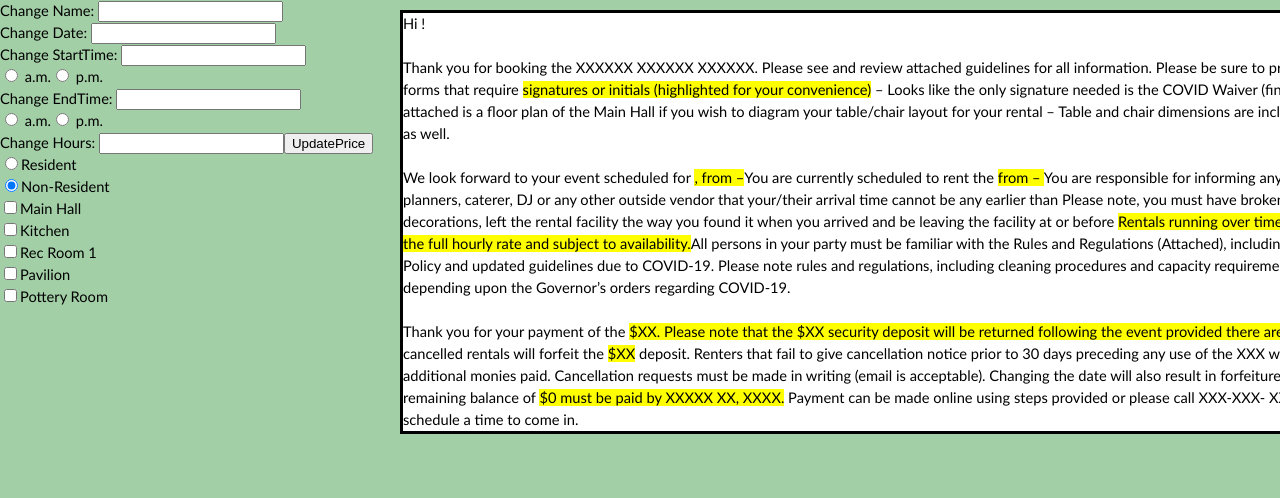
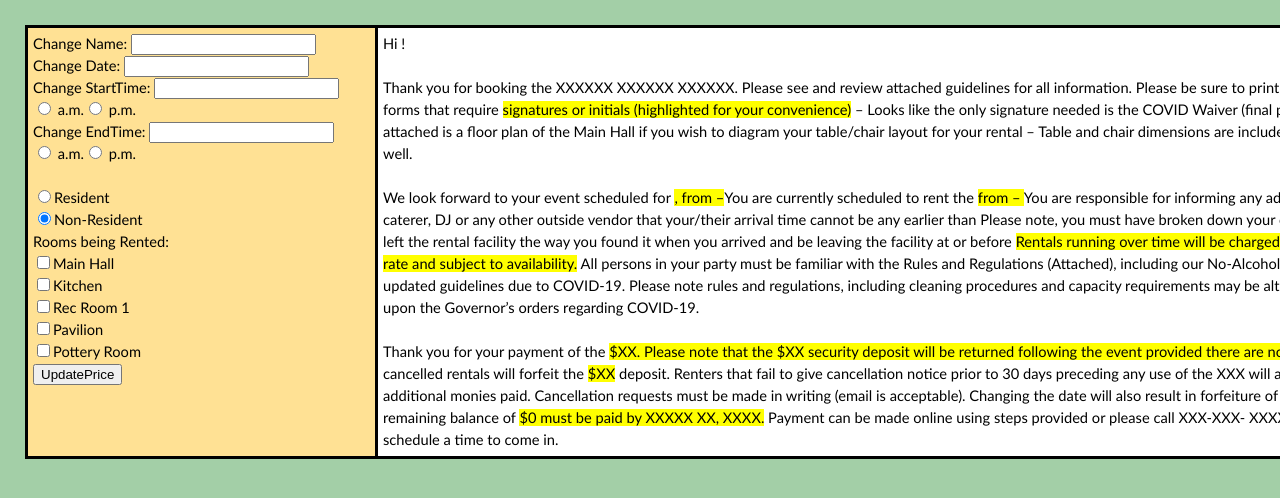
Before and after one commit to mlorang/Confirmation-Email, a React (Create React App) app: page / in a window 1280 px wide. Shown: the top 498 px of the page. Built offline with nearby package versions, Linux system fonts and the light colour scheme.

Commit message:
working on displaying hours for each room

```diff
--- a/src/App.tsx
+++ b/src/App.tsx
@@ -1,7 +1,6 @@
 import React, { useState } from "react";
 import ChangeEventDate from "./components/ChangeEventDate";
 import ChangeEventPrice from "./components/ChangeEventPrice";
-import ChangeEventRoom from "./components/ChangeEventRoom";
 import ChangeEventTime from "./components/ChangeEventTime";
 import ChangeRenterName from "./components/ChangeRenterName";
 import EventBalanceDue from "./components/EventBalanceDue";
@@ -17,13 +16,14 @@ function App(): JSX.Element {
   const [endTime, setEndTime] = useState<string>("");
   const [rooms, setRooms] = useState<string>("");
   const [balanceDue, setBalanceDue] = useState<string>("");
-  const [hours, setHours] = useState<string>("");
+  const [hours, setHours] = useState<string[]>(["", "", "", "", ""]);
   const [startTimePeriod, setStartTimePeriod] = useState<string>("");
   const [endTimePeriod, setEndTimePeriod] = useState<string>("");
   const [price, setPrice] = useState<number>(0);
 
   return (
     <div className="app">
+      <div className="renterInformationSettingBox">
         <ChangeRenterName name={name} setName={setName}></ChangeRenterName>
 
         <ChangeEventDate date={date} setDate={setDate}></ChangeEventDate>
@@ -38,7 +38,6 @@ function App(): JSX.Element {
           endTimePeriod={endTimePeriod}
           setEndTimePeriod={setEndTimePeriod} //string end time a.m. or p.m.
         ></ChangeEventTime>
-
         <ChangeEventPrice
           balanceDue={balanceDue}
           setBalanceDue={setBalanceDue}
@@ -46,10 +45,10 @@ function App(): JSX.Element {
           setHours={setHours}
           price={price}
           setPrice={setPrice}
+          rooms={rooms}
+          setRooms={setRooms}
         ></ChangeEventPrice>
-
-      <ChangeEventRoom rooms={rooms} setRooms={setRooms}></ChangeEventRoom>
-      <div className="backgroundText">
+      </div>
       <div className="emailBody">
         <EventName name={name}></EventName>
 
@@ -66,7 +65,6 @@ function App(): JSX.Element {
         {/*<EventEndText></EventEndText>*/}
       </div>
     </div>
-    </div>
   );
 }
 
--- a/src/components/ChangeEventPrice.tsx
+++ b/src/components/ChangeEventPrice.tsx
@@ -1,13 +1,16 @@
 import React, { useState } from "react";
 import { Button, Form } from "react-bootstrap";
+import ChangeEventRoomPrice from "./ChangeEventRoomPrice";
 
 interface EventPrice {
   balanceDue: string;
   setBalanceDue: (newString: string) => void;
-  hours: string;
-  setHours: (newString: string) => void;
+  hours: string[];
+  setHours: (newString: string[]) => void;
   price: number;
   setPrice: (newNumber: number) => void;
+  rooms: string;
+  setRooms: (newString: string) => void;
 }
 
 function ChangeEventPrice({
@@ -17,31 +20,56 @@ function ChangeEventPrice({
   setHours,
   price,
   setPrice,
+  rooms,
+  setRooms,
 }: EventPrice) {
   const RESIDENTS = ["Resident", "Non-Resident"];
   const [resident, setResident] = useState<string>("Non-Resident");
+  const ROOMS = [
+    "Main Hall",
+    "Kitchen",
+    "Rec Room 1",
+    "Pavilion",
+    "Pottery Room",
+  ];
+  const ROOMSHOURS = [
+    "Main Hall Hours: ",
+    "Kitchen Hours: ",
+    "Rec Room 1 Hours: ",
+    "Pavilion Hours: ",
+    "Pottery Room Hours: ",
+  ];
+  const [checkedState, setCheckedState] = useState<boolean[]>([
+    false,
+    false,
+    false,
+    false,
+    false,
+  ]);
 
-  function updateHours(event: React.ChangeEvent<HTMLInputElement>) {
-    setHours(event.target.value);
+  function handleSelecetedRoomChange(position: number) {
+    const temp = !checkedState[position];
+    const tempChecked = checkedState;
+    tempChecked[position] = temp;
+    const updateCheckedState = tempChecked;
+    console.log(updateCheckedState);
+    setCheckedState(updateCheckedState);
+    let text: string[] = [];
+
+    updateCheckedState.map((index: boolean, position: number): number =>
+      index === true ? text.push(ROOMS[position]) : 0
+    );
+    setRooms(text.join(" and "));
   }
 
-  function updatePrice(): void {
-    if (resident === "Non-Resident") {
-      const price = parseFloat(hours) * 65;
-      setPrice(price);
-    } else {
-      const price = parseFloat(hours) * 60;
-      setPrice(price);
-    }
-  }
+  function updatePrice(): void {}
+
   function updateResident(event: React.ChangeEvent<HTMLInputElement>) {
     setResident(event.target.value);
   }
+
   return (
     <div>
-      <Form.Label> Change Hours: </Form.Label>
-      <Form.Control value={hours} onChange={updateHours} />
-      <Button onClick={updatePrice}>UpdatePrice</Button>
       {RESIDENTS.map((choice: string) => (
         <Form.Check
           type="radio"
@@ -51,6 +79,21 @@ function ChangeEventPrice({
           checked={choice === resident}
         />
       ))}
+      <Form.Label>Rooms being Rented:</Form.Label>
+      {ROOMS.map((choice: string, index: number) => (
+        <Form.Check
+          type="checkbox"
+          label={choice}
+          value={choice}
+          onChange={() => handleSelecetedRoomChange(index)}
+        />
+      ))}
+      <ChangeEventRoomPrice
+        checkedState={checkedState}
+        hours={hours}
+        setHours={setHours}
+      ></ChangeEventRoomPrice>
+      <Button onClick={updatePrice}>UpdatePrice</Button>
     </div>
   );
 }
--- a/src/components/ChangeEventRoom.tsx
+++ /dev/null
@@ -1,56 +0,0 @@
-import React, { useState } from "react";
-import { Form } from "react-bootstrap";
-
-interface AllRooms {
-  rooms: string;
-  setRooms: (newString: string) => void;
-}
-
-function ChangeRoom({ rooms, setRooms }: AllRooms) {
-  const ROOMS = [
-    "Main Hall",
-    "Kitchen",
-    "Rec Room 1",
-    "Pavilion",
-    "Pottery Room",
-  ];
-  const [checkedState, setCheckedState] = useState<boolean[]>([
-    false,
-    false,
-    false,
-    false,
-    false,
-  ]);
-
-  function handleOnChange(position: number) {
-    const temp = !checkedState[position];
-    const tempChecked = checkedState;
-    tempChecked[position] = temp;
-    const updateCheckedState = tempChecked;
-    console.log(updateCheckedState);
-    setCheckedState(updateCheckedState);
-    let text: string[] = [];
-
-    updateCheckedState.map((index: boolean, position: number): number =>
-      index === true ? text.push(ROOMS[position]) : 0
-    );
-    setRooms(text.join(" and "));
-  }
-
-  return (
-    <div>
-      <Form.Group controlId="formAnswerbox">
-        {ROOMS.map((choice: string, index: number) => (
-          <Form.Check
-            type="checkbox"
-            label={choice}
-            value={choice}
-            onChange={() => handleOnChange(index)}
-          />
-        ))}
-      </Form.Group>
-    </div>
-  );
-}
-
-export default ChangeRoom;
--- /dev/null
+++ b/src/components/ChangeEventRoomPrice.tsx
@@ -0,0 +1,25 @@
+import React, { useState } from "react";
+import { Form } from "react-bootstrap";
+
+interface BooleanValues {
+  checkedState: boolean[];
+  hours: string[];
+  setHours: (newStringArray: string[]) => void;
+}
+
+function ChangeEventRoomPrice({
+  checkedState,
+  hours,
+  setHours,
+}: BooleanValues) {
+  const [visible, setVisible] = useState<boolean[]>([
+    false,
+    false,
+    false,
+    false,
+    false,
+  ]);
+  return <div></div>;
+}
+
+export default ChangeEventRoomPrice;
--- a/src/components/ChangeEventTime.tsx
+++ b/src/components/ChangeEventTime.tsx
@@ -73,6 +73,7 @@ function ChangeEventTime({
         ))}
       </div>
       <br></br>
+      <br></br>
     </div>
   );
 }
--- a/src/components/EventDateTimeRoom.tsx
+++ b/src/components/EventDateTimeRoom.tsx
@@ -43,7 +43,7 @@ function EventDateTimeAndRoom({
         {endTime}
         {endTimePeriod + " "} Rentals running over time will be charged at the
         full hourly rate and subject to availability.
-      </mark>
+      </mark>{" "}
       All persons in your party must be familiar with the Rules and Regulations
       (Attached), including our No-Alcohol Policy and updated guidelines due to
       COVID-19. Please note rules and regulations, including cleaning procedures
--- a/src/style.css
+++ b/src/style.css
@@ -10,17 +10,28 @@ body {
   background-color: #A3CFA7;
 }
 
+.renterInformationSettingBox {
+  border-style: solid;
+  position: absolute;
+  background-color: #FFE194;
+  padding: 5px;
+  left: 25px;
+  top: 25px;
+width: 340px;
+height: 418px;}
+
 .emailBody {
   text-align: left;
   font-family: Calibri, sans-serif;
   font-size: 14.667px;
   line-height: 1.5;
-  width: 1000px;
-  left: 400px;
+  width: 1020px;
+  left: 375px;
   position: absolute;
-  top: 10px;
+  top: 25px;
   background-color: white;
   border-style: solid;
+  padding: 5px;
 }
 
 .setFields {
@@ -29,19 +40,3 @@ body {
   overflow:auto;
   float:inline-end;
 }
-
-
-dt {
-  display: block;
-  float: left;
-  width: 100px;
-  text-align: right;
-}
-
-dt:after {
-  content: ':';
-}
-
-dd {
-  display: block;
-}
```
Lines whose indentation alone changed are shown as unchanged.
